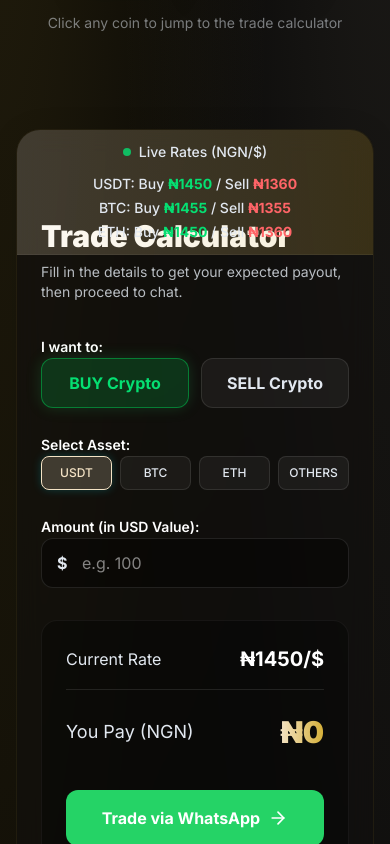
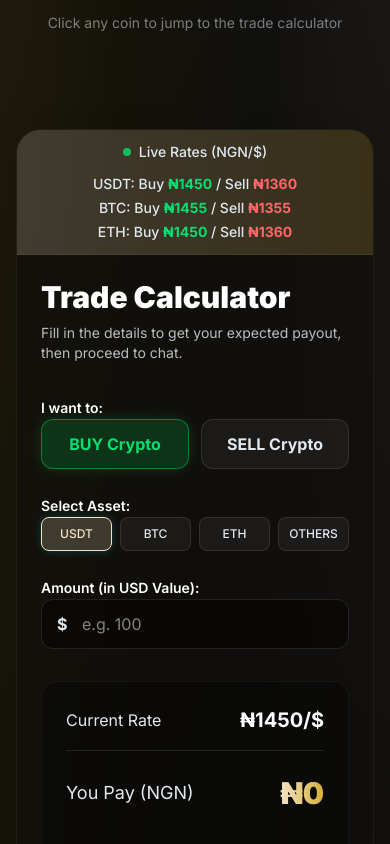
Before and after one commit to mcexng/trade-with-milly, a Next.js app: page /vendor in a window 390 px wide. Shown: the part 740-1584 px from the top of the page. Built offline with nearby package versions, Linux system fonts and the light colour scheme; no server answers.

Commit message:
Fix Trade Calculator banner layout on mobile

```diff
--- a/src/components/ui/TradeForm.tsx
+++ b/src/components/ui/TradeForm.tsx
@@ -66,11 +66,11 @@ Please process my transaction.`;
 
   return (
     <div
-      className="w-full glass rounded-3xl p-6 md:p-10 border border-white/10 relative overflow-hidden"
+      className="w-full glass rounded-3xl border border-white/10 relative overflow-hidden"
       id="trade-form"
     >
       {/* Rate Display Banner */}
-      <div className="absolute top-0 left-0 right-0 bg-gradient-to-r from-[var(--color-brand-cyan)]/20 to-[var(--color-brand-purple)]/20 border-b border-white/5 p-3 flex flex-wrap justify-center items-center gap-3 text-sm font-medium">
+      <div className="w-full bg-gradient-to-r from-[var(--color-brand-cyan)]/20 to-[var(--color-brand-purple)]/20 border-b border-white/5 p-3 flex flex-col sm:flex-row flex-wrap justify-center items-center gap-3 text-sm font-medium">
         <span className="flex items-center gap-2 shrink-0">
           <span className="w-2 h-2 rounded-full bg-green-400 animate-pulse" />
           Live Rates (NGN/$)
@@ -78,7 +78,7 @@ Please process my transaction.`;
         {loading ? (
           <RefreshCw className="w-4 h-4 animate-spin text-[var(--color-brand-silver)]" />
         ) : rates ? (
-          <div className="flex flex-wrap justify-center gap-x-4 gap-y-1">
+          <div className="flex flex-col sm:flex-row flex-wrap justify-center items-center gap-x-4 gap-y-1">
             <span className="text-[var(--color-brand-silver)]">
               USDT: Buy <strong className="text-green-400">₦{rates["USDT"]?.buy}</strong> / Sell <strong className="text-red-400">₦{rates["USDT"]?.sell}</strong>
             </span>
@@ -96,7 +96,7 @@ Please process my transaction.`;
         )}
       </div>
 
-      <div className="pt-16 space-y-8">
+      <div className="p-6 md:p-10 space-y-8">
         <div>
           <h2 className="text-3xl font-black text-white mb-2">Trade Calculator</h2>
           <p className="text-[var(--color-brand-silver)]/80 text-sm">
```
Also changed, not shown: public/mcex mobile view error.jpg (added).
